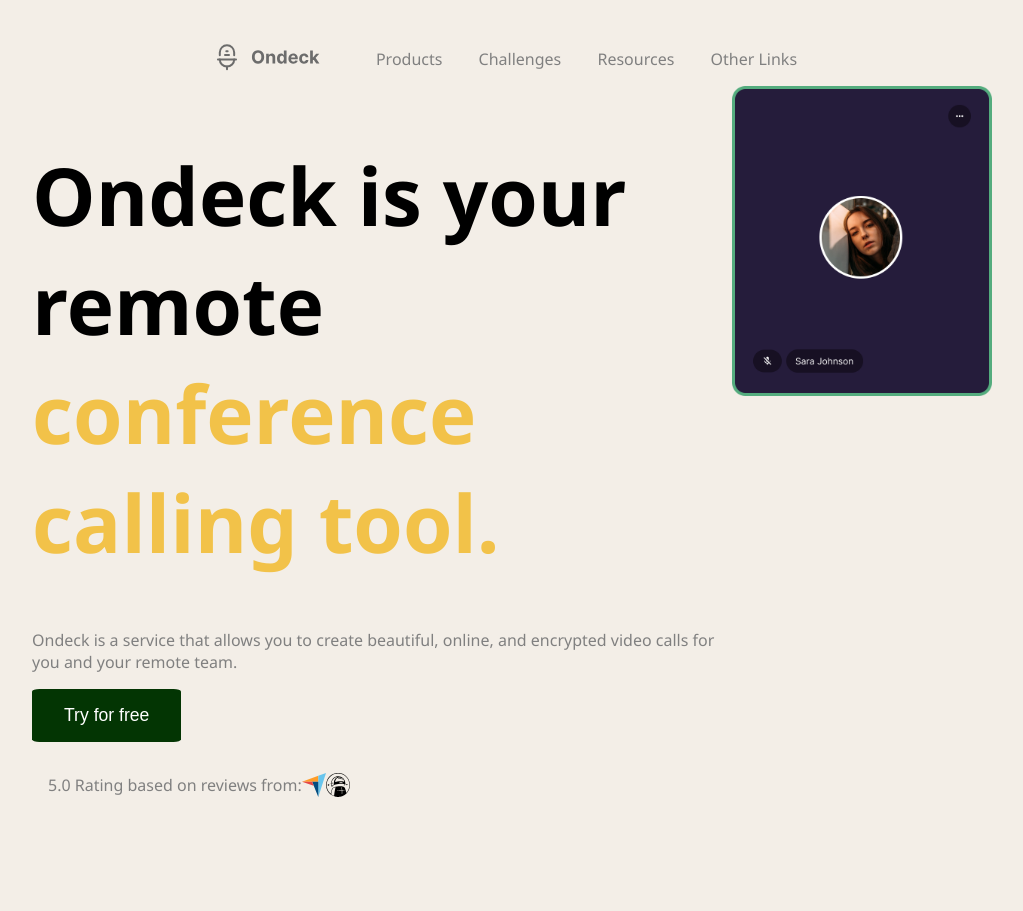
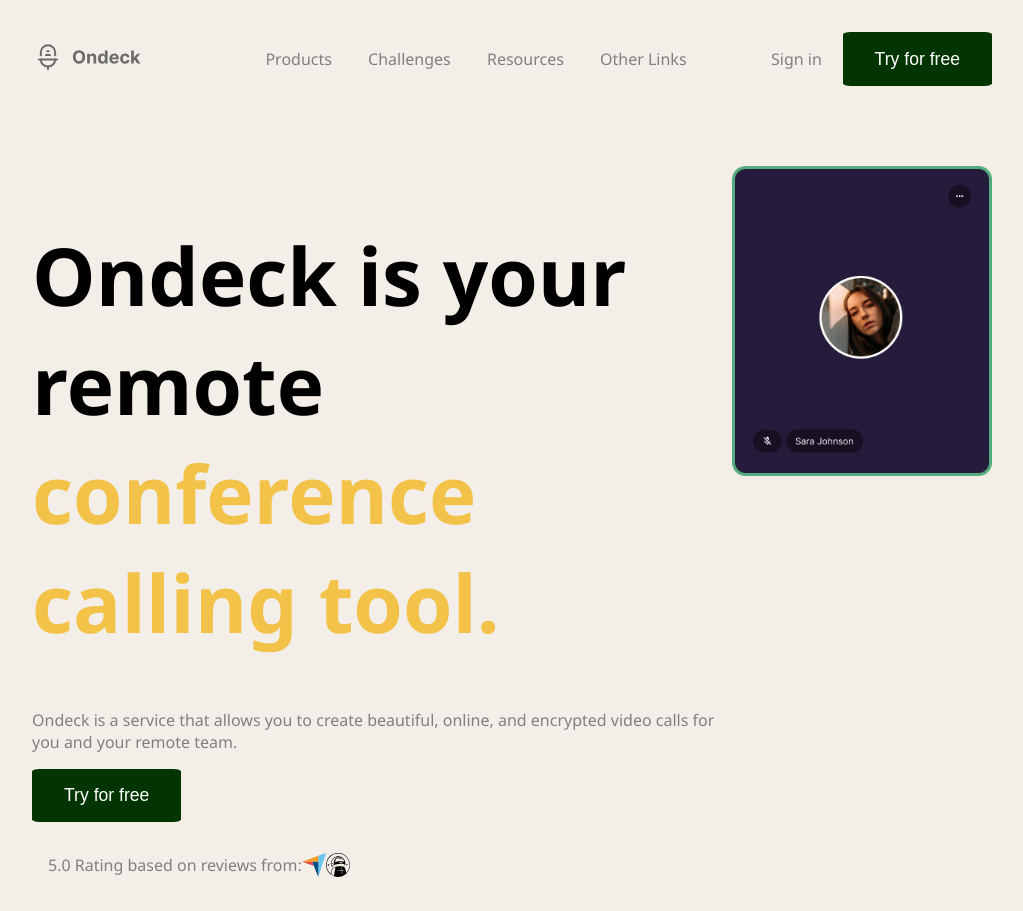
Before and after one commit to LLaGeee/Javascript30-Navbar-Starter-Files, a plain HTML site: page src/index.html in a window 1280 px wide. Shown: the top 911 px of the page, without its empty margins (128-1151 px from the left). Drawn offline with Linux system fonts and the light colour scheme.

Commit message:
Navbar set; dropdown function not set

```diff
--- a/src/index.html
+++ b/src/index.html
@@ -24,12 +24,18 @@
 
        <nav>
             <ul>
-                <li>Products</li>
-                <li>Challenges</li>
-                <li>Resources</li>
-                <li>Other Links</li>
+                <li id="products">Products</li>
+                <li id="challenges">Challenges</li>
+                <li id="resources">Resources</li>
+                <li id="other-links">Other Links</li>
             </ul>
        </nav>
+
+       <div class="sign-in">
+        <p>Sign in</p>
+        <button class="btn">Try for free</button>
+       </div>
+
     </div>
     <div>
         <div class="header">
--- a/src/styles.css
+++ b/src/styles.css
@@ -20,13 +20,21 @@ li{
 
 .navbar{
     display: flex;
-    justify-content: center;
   align-items: center;
+  margin: 0 0 5rem 0;
+    justify-content: space-between;
 }
 
-.logo{
-    object-position: left;
+.sign-in{
+    display: flex;
+    gap: 1.3rem;
 }
+
+.navbar ul, .sign-in{
+    cursor: pointer;
+}
+
+
 
 .btn{
     background-color: rgb(3, 53, 3);
```
